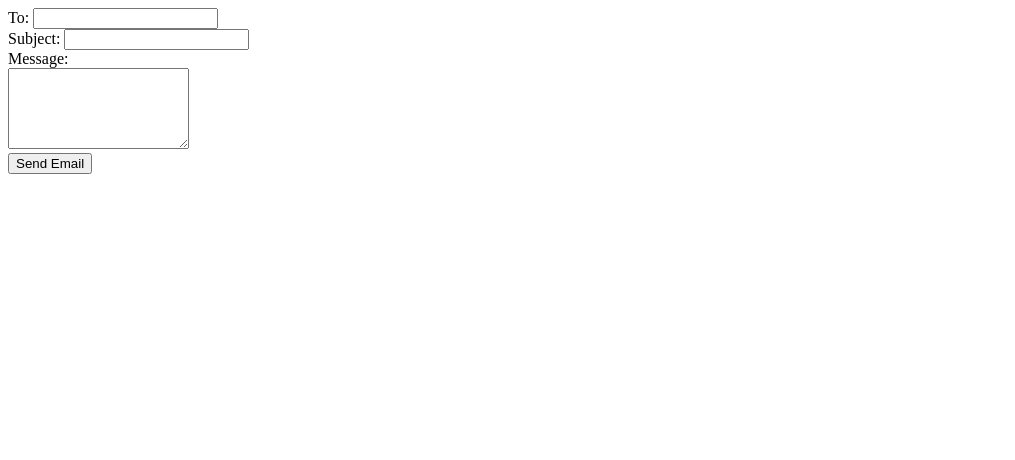
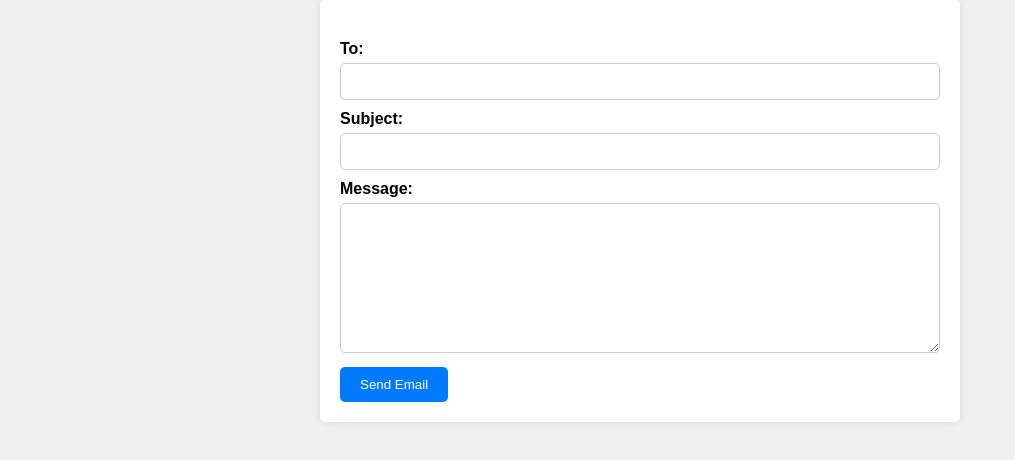
Before and after one commit to Krrish557/mailSender, a website: page index.html in a window 1280 px wide. Shown: the whole page, without its empty margins (0-1015 px from the left). Drawn offline with Linux system fonts and the light colour scheme.

```diff
--- a/index.html
+++ b/index.html
@@ -5,9 +5,11 @@
     <meta charset="UTF-8">
     <meta name="viewport" content="width=device-width, initial-scale=1.0">
     <title>Email Form</title>
+    <link rel="stylesheet" href="style.css">
 </head>
 
 <body>
+    <div class="container">
         <form id="emailForm" action="http://localhost:6969/send-email" method="POST">
             <label for="to">To:</label>
             <input type="email" id="to" name="to" required><br>
@@ -17,6 +19,7 @@
             <textarea id="message" name="message" rows="5" required></textarea><br>
             <button type="submit">Send Email</button>
         </form>
+    </div>
 </body>
 
 </html>
--- /dev/null
+++ b/style.css
@@ -0,0 +1,63 @@
+body {
+  font-family: Arial, sans-serif;
+  margin: 0;
+  padding: 0;
+  background-color: #f0f0f0;
+}
+
+.container {
+  margin-top: 500px;
+  max-width: 600px;
+  margin: 0 auto;
+  padding: 20px;
+  background-color: #fff;
+  border-radius: 5px;
+  box-shadow: 0 0 10px rgba(0, 0, 0, 0.1);
+}
+
+form {
+  margin-top: 20px;
+}
+
+label {
+  font-weight: bold;
+}
+
+input[type="email"],
+input[type="text"],
+textarea {
+  width: 100%;
+  padding: 10px;
+  margin-top: 5px;
+  margin-bottom: 10px;
+  border: 1px solid #ccc;
+  border-radius: 5px;
+  box-sizing: border-box;
+}
+
+textarea {
+  height: 150px;
+}
+
+button[type="submit"] {
+  background-color: #007bff;
+  color: #fff;
+  border: none;
+  border-radius: 5px;
+  padding: 10px 20px;
+  cursor: pointer;
+}
+
+button[type="submit"]:hover {
+  background-color: #0056b3;
+}
+
+.error-message {
+  color: red;
+  margin-top: 5px;
+}
+
+.success-message {
+  color: green;
+  margin-top: 5px;
+}
```
Also changed, not shown: 2 other files. Lines whose indentation alone changed are shown as unchanged.
